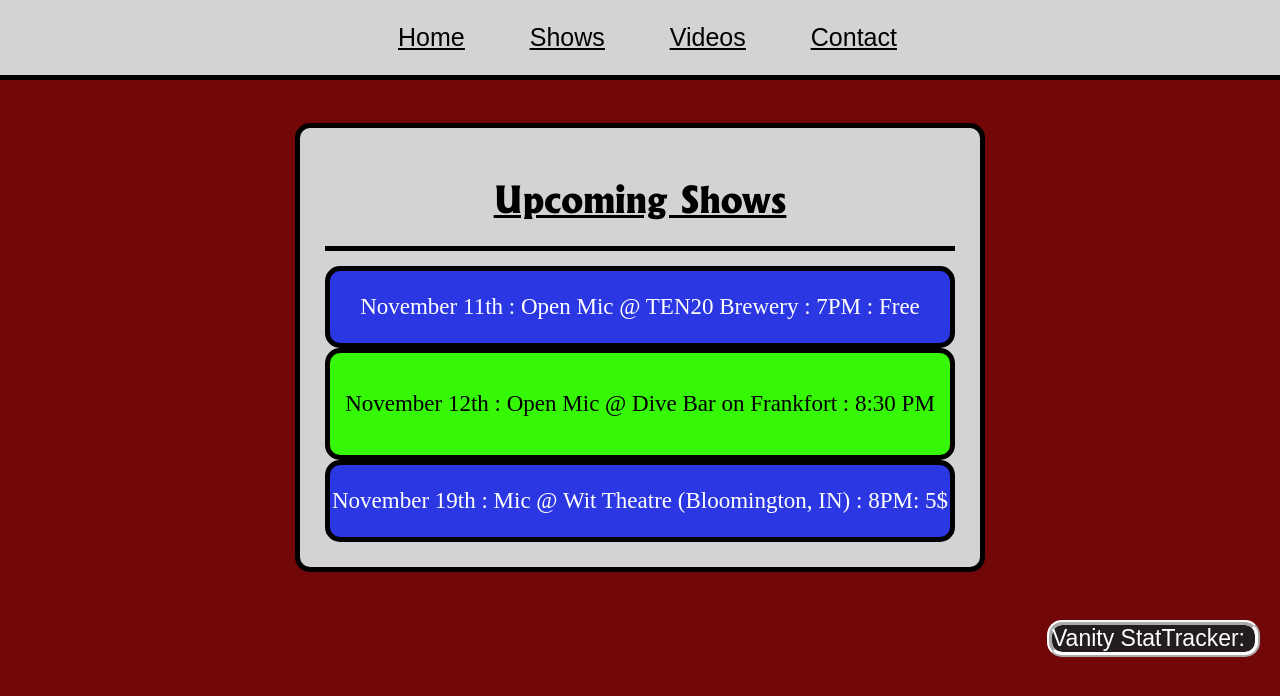
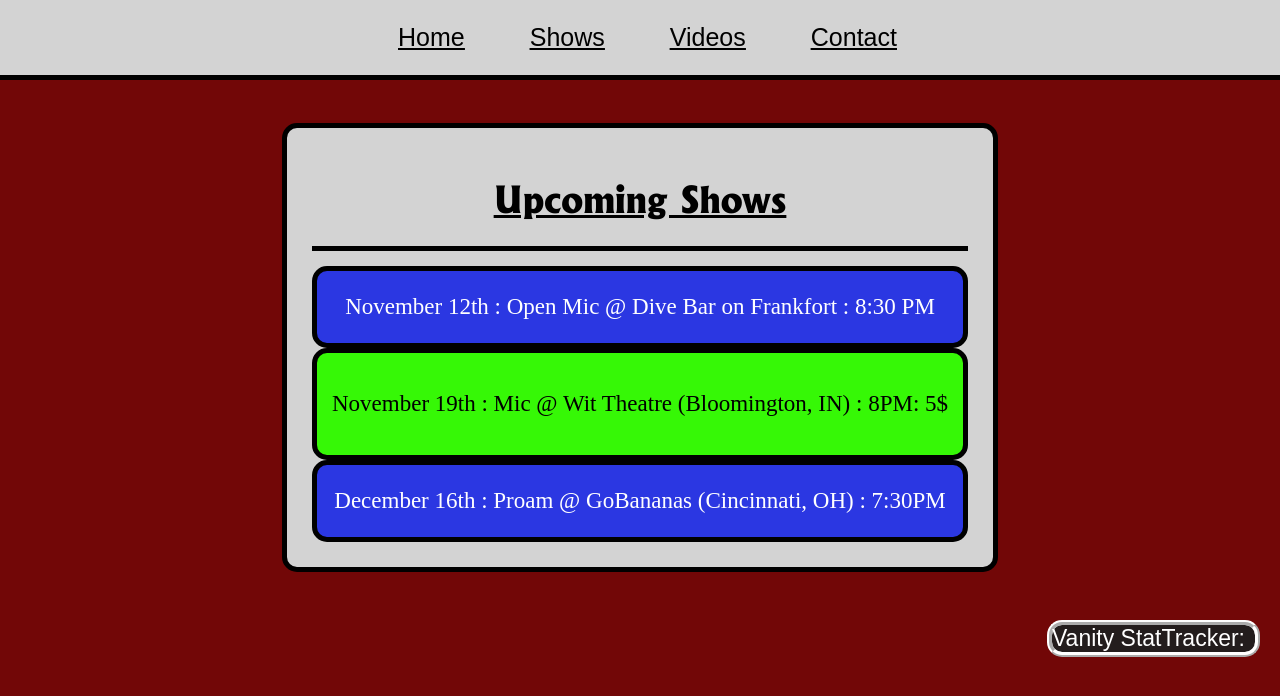
Before and after one commit to babypunch885/EFCOMEDYWEB, a plain HTML site: page EFSHOWS.html in a window 1280 px wide. Drawn offline with Linux system fonts and the light colour scheme; files whose address does not match are found by name.

Commit message:
Gobananas show

```diff
--- a/EFSHOWS.html
+++ b/EFSHOWS.html
@@ -20,15 +20,15 @@
  <div class= "Stitle"> <h1><u>Upcoming Shows</u></h1> </div>
 
 
- <div class="Event1"><p> November 11th : Open Mic @ TEN20 Brewery : 7PM : Free </p></div>
+ <div class="Event1"><p> November 12th : Open Mic @ Dive Bar on Frankfort : 8:30 PM </p></div>
 
 
 
- <div class="Event2"><p> November 12th : Open Mic @ Dive Bar on Frankfort : 8:30 PM </p></div>
+ <div class="Event2"><p> November 19th : Mic @ Wit Theatre (Bloomington, IN) : 8PM: 5$  </p></div>
 
 
 
-<div class="Event3"><p> November 19th : Mic @ Wit Theatre (Bloomington, IN) : 8PM: 5$ </p></div>
+<div class="Event3"><p> December 16th : Proam @ GoBananas (Cincinnati, OH) : 7:30PM  </p></div>
 
 <!--
 <div class="Event4"><p> November 19th : Mic @ Wit Theatre (Bloomington, IN) : 8PM: 5$ </p></div>
```
